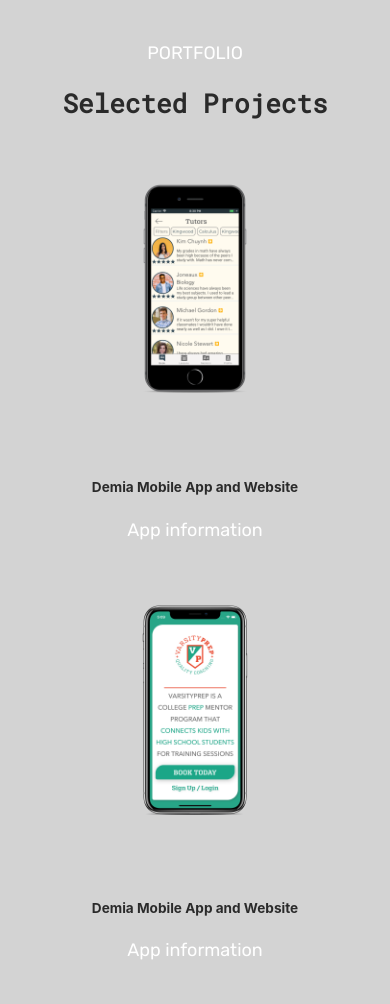
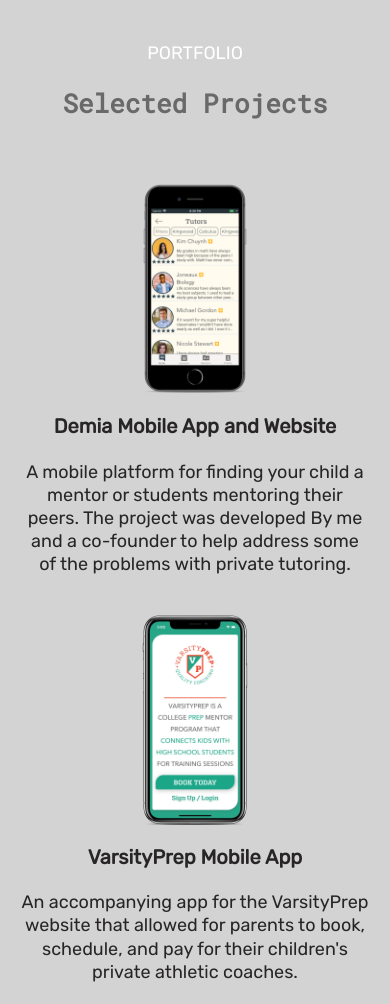
Before and after one commit to 007jedgar/my_gatsby_portfolio, a Gatsby site: page /portfolio in a window 390 px wide. Shown: the part 73-1077 px from the top of the page. Built offline with nearby package versions, Linux system fonts and the light colour scheme; Gatsby itself is replaced by a stand-in of ours.

Commit message:
portfolio changes

```diff
--- a/src/components/main.css
+++ b/src/components/main.css
@@ -95,6 +95,12 @@
     padding: 0;
 }
 
+strong {
+    font-weight: 600;
+    color: #413f3f;
+}
+
+
 .content-container {
     background-color: #d3d3d3;
     height: 100%;
@@ -176,35 +182,32 @@
     padding: 2em;
 }
 
-.footer h3 {
-
+.portfolio {
+    padding: 2em;
 }
 
-.footer h4 {
-
+.portfolio h3 {
+    color: #696969;
 }
 
-.footer a {
-
+.portfolio h5 {
+    font-size: 20px;
 }
 
-.portfolio {
-    margin: 2em;
+.proj-text p {
+    color: #272525;
 }
 
 .phone-mockup {
-    vertical-align: middle;
+    /* vertical-align: middle; */
     height: 25em;
-}
-
-.project-container {
-    display: flex;
-    /* align-items: center; */
+    margin-bottom: 0;
 }
 
 .proj-text {
-    margin: 3em 0;
+    margin: 2em 0;
 }
+
 
 @media only screen and (max-width: 310px) {
     .content-container p {
@@ -231,7 +234,6 @@
 
     .content-container {
         background-color: #d3d3d3;
-        width: 100%;
         padding: 0;
     }
 
@@ -276,6 +278,16 @@
         width: 15em;
         height: auto;
         align-self: center;
+        margin-bottom: 0;
+    }
+
+    .proj-text p {
+        color: #272525;
+    }
+
+    .proj-text h5 {
+        color: #272525;
+        font-family: Rubik;
     }
 }
 
@@ -306,13 +318,11 @@
     .page-layout {
         display: flex;
         flex-direction: row;
-        margin: 0px;
+        margin: 0;
     }
 
     .content-container {
         background-color: #d3d3d3;
-        width: 100%;
-        height: auto;
         text-align: center;
         padding: 4.2em 1.3em 0 1.3em;
         margin: 3em 0 0 0;
@@ -346,6 +356,15 @@
         border-radius: 1.5em;
         margin: 0;
     }
+
+    .proj-text {
+        margin: 0;
+        margin-bottom: 1em;
+    }
+
+    .phone-mockup {
+        margin-bottom: 0;
+    }
 }
 
 @media only screen and (min-width:851px) {
@@ -373,6 +392,39 @@
     }
 
     .footer {
+        display: none;
+    }
+
+    .proj-text p {
+
+        /* width: 20em; */
+    }
+}
+
+/* For /Project larger than 900px  */
+@media only screen and (min-width: 900px) {
+    .project-container {
+        justify-content: center;
+    }
+
+
+    .project-container {
+        display: flex;
+        align-items: center;
+    }
+
+    .proj-text {
+        text-align: left;
+    }
+
+    .proj-text p {
+        /* width: 90%; */
+        /* align-self: center; */
+    }
+}
+
+@media only screen and (max-width: 1040px) {
+    .hide-extra {
         display: none;
     }
 }
--- a/src/pages/portfolio.js
+++ b/src/pages/portfolio.js
@@ -4,12 +4,12 @@
 import { graphql, StaticQuery } from "gatsby"
 import img1 from "../images/demia-01.png"
 import img2 from "../images/vp-00.png"
-import img3 from "../images/demia-02.png"
+import img3 from "../images/pixe.png"
 
 const Work = () => (
     <Layout>
         <div className="page-layout">
-            <div className="content-container">
+            <div className="content-container portfolio">
                 <p>PORTFOLIO</p>
 
                 <h3>Selected Projects</h3>
@@ -20,15 +20,28 @@
 
                         <div className="proj-text">
                             <h5>Demia Mobile App and Website</h5>
-                            <p>App information</p>
+                            <p>A mobile platform for finding your child a mentor or students mentoring their peers. The project was developed By me and a co-founder to help address some of the problems with private tutoring. </p>
+                            <p className="hide-extra">Built in: React Native (Javascript framework for native mobile applications), Google Firebase (backend).</p>
+                            <p className="hide-extra">Note: It was an incredibly fun project! I got to work with payments, messaging and email all on a serverless backend.</p>
                         </div>
                     </div>
                     <div className="project-container">
                         <img className="phone-mockup" src={img2} />
 
                         <div className="proj-text">
-                            <h5>Demia Mobile App and Website</h5>
-                            <p>App information</p>
+                            <h5>VarsityPrep Mobile App</h5>
+                            <p>An accompanying app for the VarsityPrep website that allowed for parents to book, schedule, and pay for their children's private athletic coaches.</p>
+                            <p className="hide-extra"><strong>Built in:</strong> React Native (Javascript framework for native mobile applications), Google Firebase (backend).</p>
+                            <p className="hide-extra"><strong>Note:</strong> This was the first mobile app I built using React Native and I was blown away by how powerful the framework was.</p>
+                        </div>
+                    </div>
+                    <div className="project-container">
+                        <img className="phone-mockup" src={img3} />
+
+                        <div className="proj-text">
+                            <h5>Pixe Mobile App</h5>
+                            <p>The first project I managed was a social media app. It allowed it's users to follow groups of people or organizations rather than just individuals. </p>
+                            <p className="hide-extra">Built in: Native iOS AWS servers hosting PHP laravel.</p>
                         </div>
                     </div>
                 </div>
```
Also changed, not shown: src/images/pixe.png (added).
